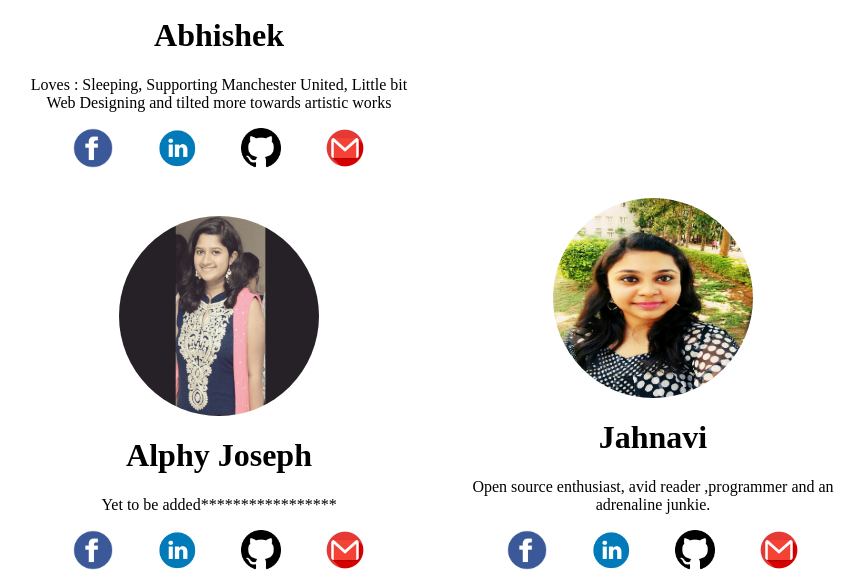
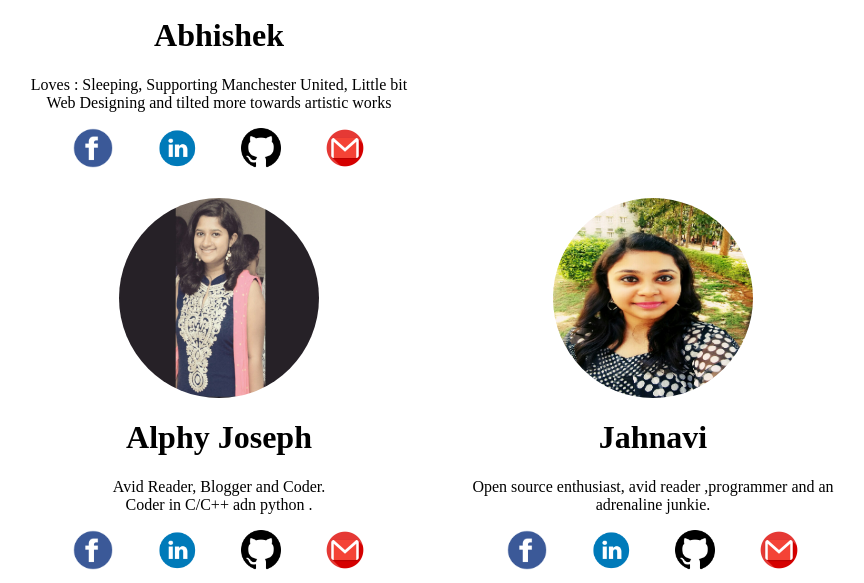
Before and after one commit to glugmvit/glug-site-nodejs-v1, a Flask app: page /team.html in a window 1280 px wide. Shown: the part 2550-3133 px from the top of the page, without its empty margins (4-868 px from the left). Run offline with Flask 2, Linux system fonts and the light colour scheme.

Commit message:
Image hover css

```diff
--- a/static/css/team.css
+++ b/static/css/team.css
@@ -51,6 +51,21 @@ a:hover{
     height: 200px;
     width: 200px;
 }
+.img-circle{
+    border-radius: 50%;
+    height: 200px;
+    width: 200px;
+    /* Disable GrayScale Effect */
+      filter: none;
+    -webkit-filter: grayscale(0);
+
+}
+/* Enable grayscale on hover */
+.img-circle:hover{
+    filter: gray; /* IE6-9 */
+    filter: grayscale(1); /* Microsoft Edge and Firefox 35+ */
+    -webkit-filter: grayscale(1); /* Google Chrome, Safari 6+ & Opera 15+ */
+}
 .MemberDetails{
     margin: 10px;
     display: inline-block;
--- a/templates/team.html
+++ b/templates/team.html
@@ -184,7 +184,7 @@
 
                 <img class="img-circle" src="../static/images/members/aje.jpeg" height="300px" width="300px">
                 <h1>Alphy Joseph</h1>
-                <p>Yet to be added*****************
+                <p>Avid Reader, Blogger and Coder.<br> Coder in C/C++ adn python .
                 </p>
 
                 <a class="png" href="https://www.facebook.com/alphy.joseph.98" target="_blank"><img src="../static/images/icons/fb.png" style="frame=0;" width="40" height="40" alt="fb"></a>
```
